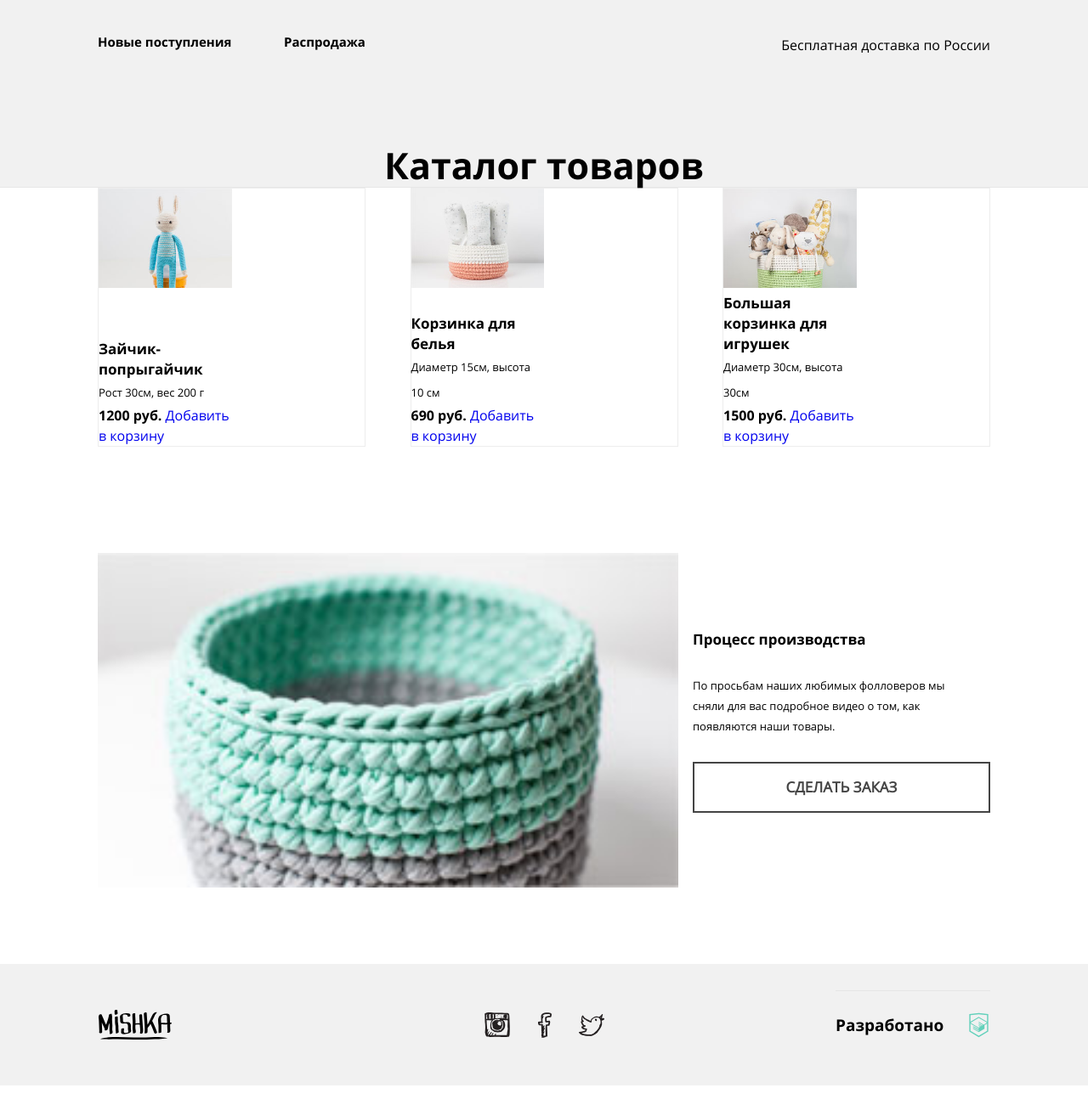
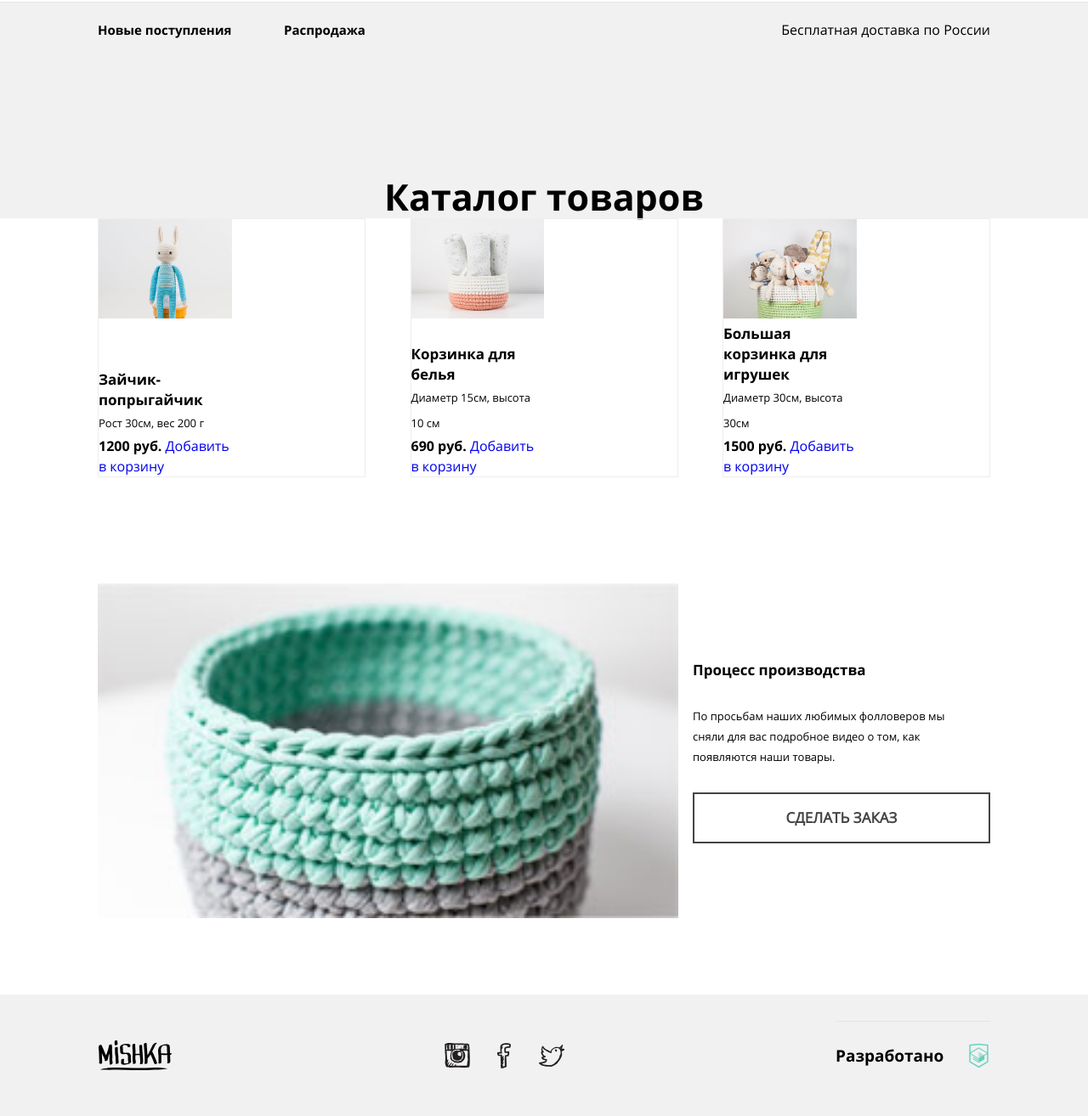
Before and after one commit to korney197823/Mishka, a website: page catalog.html in a window 1280 px wide. Shown: the part 89-1403 px from the top of the page at 85% size. Before the commit the page ends 1367 px from the top, so only its background shows below. Drawn offline with nearby package versions, Linux system fonts and the light colour scheme; files that its build step writes are made by us from their sources.

Commit message:
Refactored promo block layout

```diff
--- a/catalog.html
+++ b/catalog.html
@@ -33,7 +33,7 @@
       </div>
     </div>
     <div class="promo promo--catalog">
-      <div class="promo__wrap container">
+      <div class="promo__wrap promo__wrap--catalog container">
         <p class="promo__shipping">Бесплатная доставка по России</p>
         <h1 class="promo__title">Каталог товаров</h1>
       </div>
--- a/sass/blocks/map.scss
+++ b/sass/blocks/map.scss
@@ -1,8 +1,6 @@
 .map {
   margin-top: 40px;
   margin-bottom: 40px;
-  margin-left:  -10%;
-  margin-right:  -10%;
   @include desktop {
     position: absolute;
     width: 50%;
--- a/sass/blocks/menu.scss
+++ b/sass/blocks/menu.scss
@@ -1,6 +1,10 @@
 .menu {
   position: relative;
+  min-height: 80px;
   background-color: #fff;
+  @include tablet {
+    min-height: 90px;
+  }
 }
 .menu__items {
   display: flex;
@@ -34,7 +38,7 @@
     @include tablet {
       position: absolute;
       width: 25%;
-      bottom: -100%;
+      bottom: -72%;
       left: 0;
       z-index: 1;
       @include desktop {
@@ -48,7 +52,7 @@
     @include tablet {
       position: absolute;
       width: 25%;
-      bottom: -100%;
+      bottom: -72%;
       left: 25%;
       z-index: 1;
     }
@@ -66,7 +70,7 @@
       display: block;
       position: absolute;
       width: 20.857142857%;
-      bottom: -100%;
+      bottom: -72%;
       left: 0;
       z-index: 2;
     }
@@ -77,7 +81,7 @@
       display: block;
       position: absolute;
       width: 20.857142857%;
-      bottom: -100%;
+      bottom: -72%;
       left: 20.857142857%;
       z-index: 2;
     }
--- a/sass/blocks/promo.scss
+++ b/sass/blocks/promo.scss
@@ -1,20 +1,37 @@
 .promo {
-  position: relative;
-  min-height: 490px;
-  padding-top: rem(70px);
   background: #f1f1f1 url("../img/hero-mobile@1x.jpg") no-repeat center top;
   background-size: cover;
-  border-bottom: 1px solid #e7e7e7;
+  &--catalog,
+  &--form {
+    background-image: none;
+    background-color: #f1f1f1;
+  }
+}
+.promo__wrap {
+  min-height: 490px;
+  display: flex;
+  flex-direction: column;
+  justify-content: space-between;
+  margin-left: -30px;
+  margin-right: -30px;
+  padding-top: rem(70px);
   @include tablet {
     min-height: 750px;
-    padding-top: rem(45px);
+    margin: 0 auto;
+    padding-top: rem(20px);
   }
   &--catalog,
   &--form {
+    //justify-content: center;
     min-height: 177px;
-    background-image: none;
     @include tablet {
-      min-height: 224px;
+      min-height: 226px;
+    }
+    @include desktop {
+      min-height: 254px;
+    }
+    .promo__title {
+      margin-top: 0;
     }
   }
 }
@@ -33,7 +50,6 @@
   font-size: rem(27px);
   line-height: rem(30px);
   @include tablet {
-    margin-top: 105px;
     font-size: rem(43px);
     line-height: rem(50px);
     br {
@@ -42,14 +58,10 @@
   }
 }
 .promo__link-wrap {
-  position: absolute;
-  left: 0;
-  right: 0;
-  bottom: 0;
+  display: flex;
+  flex-direction: column;
   @include tablet {
-    width: 86.97916666666666%;
-    display: flex;
-    left: 6.45%;
+    flex-direction: row;
   }
 }
 .promo__link {
--- a/sass/blocks/social.scss
+++ b/sass/blocks/social.scss
@@ -8,7 +8,6 @@
   font-size: 0;
   @include tablet {
     width: 141px;
-    position: absolute;
     left: calc(50% - 70px);
   }
 }
--- a/sass/blocks/top.scss
+++ b/sass/blocks/top.scss
@@ -1,10 +1,12 @@
-
+.top {
+  border-top: 1px solid #e7e7e7;
+  border-bottom: 1px solid #e7e7e7;
+}
 .top__wrap {
   position: relative;
   display: flex;
   flex-direction: column;
   justify-content: center;
-  min-height: 80px;
   @include tablet {
     position: relative;
     display: flex;
--- a/sass/global/layout.scss
+++ b/sass/global/layout.scss
@@ -31,7 +31,7 @@ a {
 }
 .container {
   width: auto;
-  padding: 0 9.375%;
+  padding: 0 30px;
   @include tablet {
     width: 87.23958333%;
     margin: 0 auto;
```
Also changed, not shown: form.html (+4 -1 lines).
